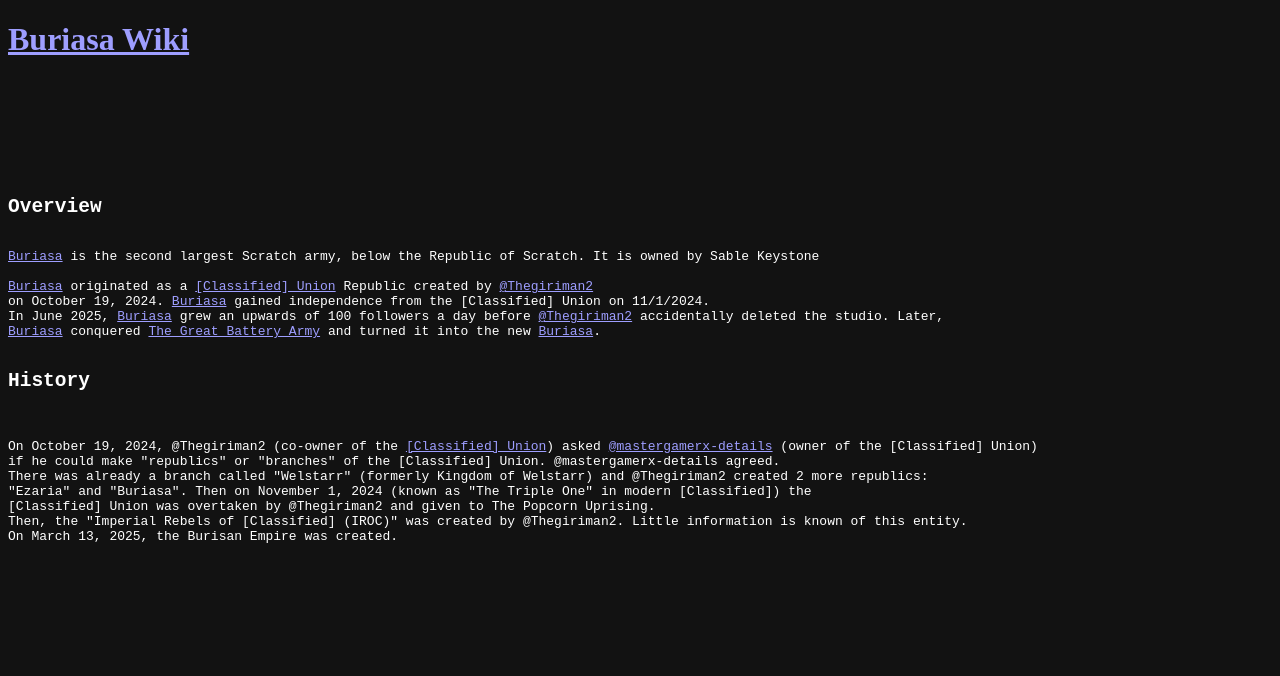
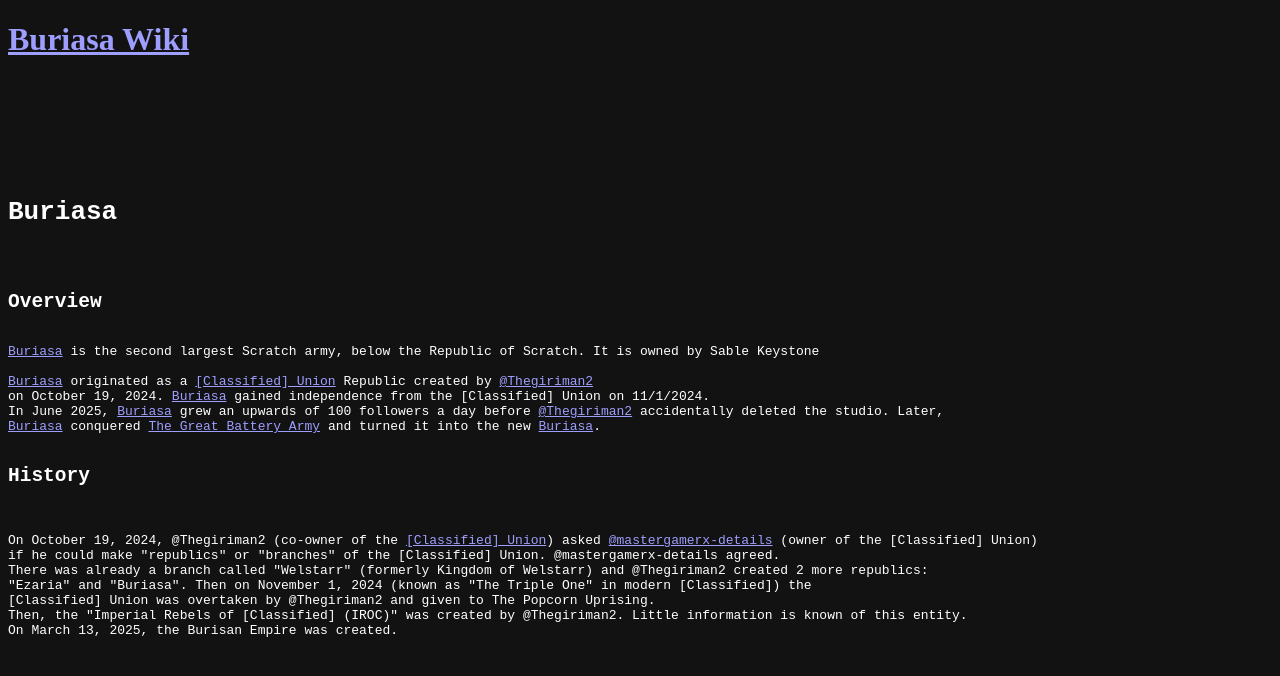
Before and after one commit to NoAngleTriangle/buriasa, a plain HTML site: page index.html in a window 1280 px wide. Drawn offline with Linux system fonts and the light colour scheme.

Commit message:
Update index.html

```diff
--- a/index.html
+++ b/index.html
@@ -22,6 +22,7 @@
 
 
     <pre>
+        <h1>Buriasa</h1>
         <h2>Overview</h2>
 <a href="https://scratch.mit.edu/studios/50684702/comments">Buriasa</a> is the second largest Scratch army, below the Republic of Scratch. It is owned by Sable Keystone
 
```
